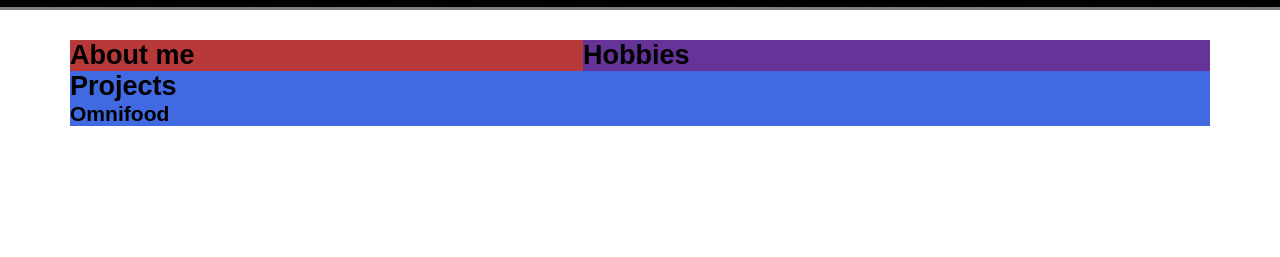
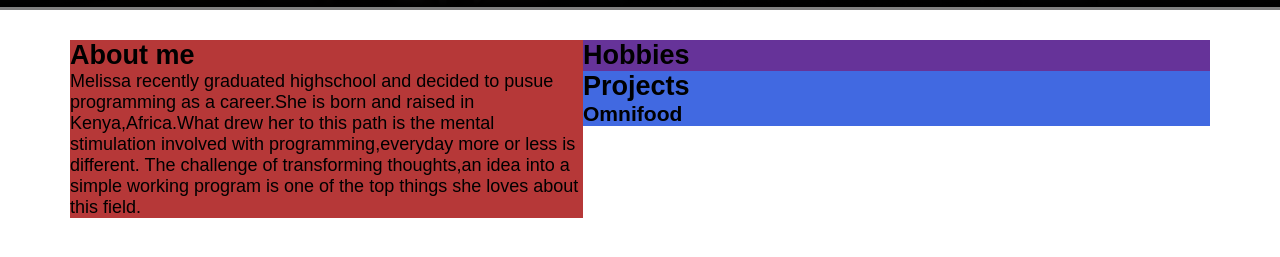
Before and after one commit to melissa-koi/PortfolioLandingPage, a plain HTML site: page index.html in a window 1280 px wide. Shown: the part 233-490 px from the top of the page. Drawn offline with Linux system fonts and the light colour scheme.

Commit message:
added: -a LICENSE file -content to the about section

```diff
--- a/index.html
+++ b/index.html
@@ -17,7 +17,7 @@
 
         <div class="about-me">
             <h2>About me</h2>
-
+                Melissa recently graduated highschool and decided to pusue programming as a career.She is born and raised in Kenya,Africa.What drew her to this path is the mental stimulation involved with programming,everyday more or less is different. The challenge of transforming thoughts,an idea into a simple working program is one of the top things she loves about this field.
         </div>
 
         <div class="hobbies">
```
Also changed, not shown: 1 other file.
